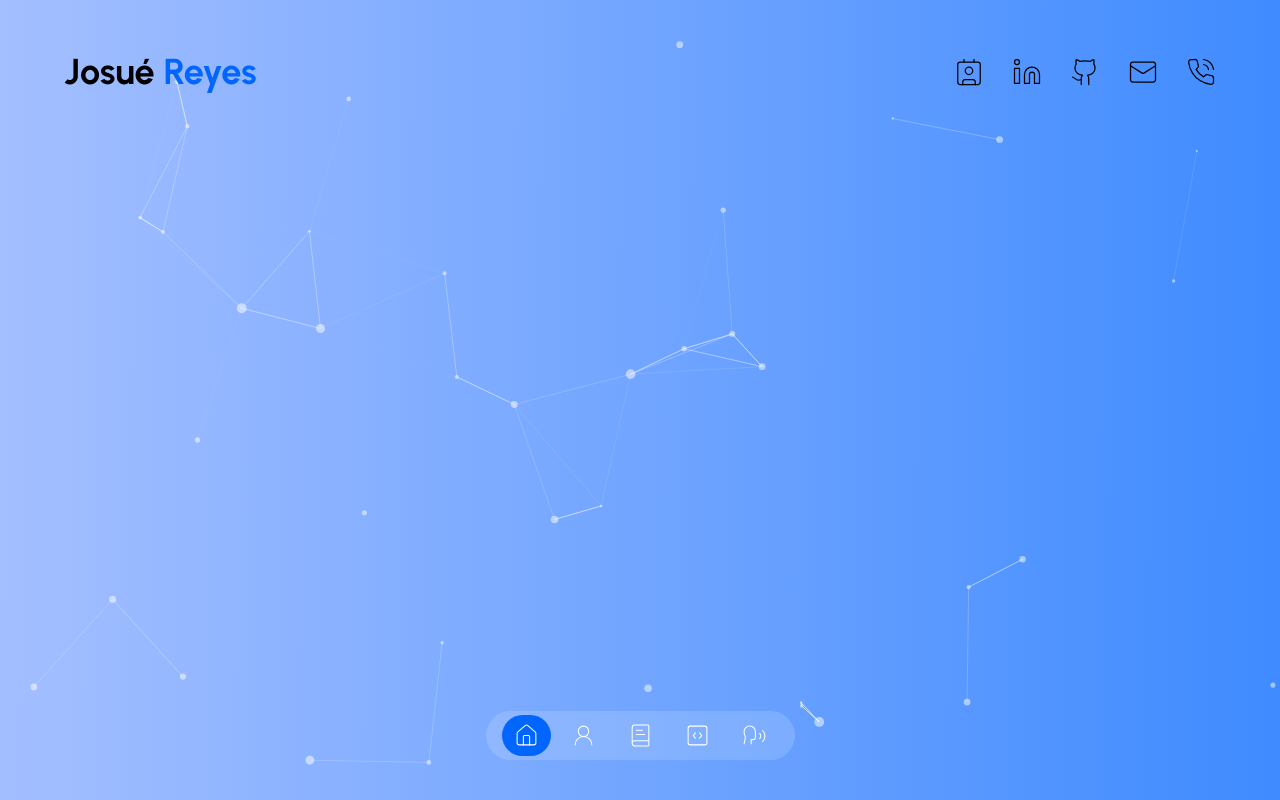
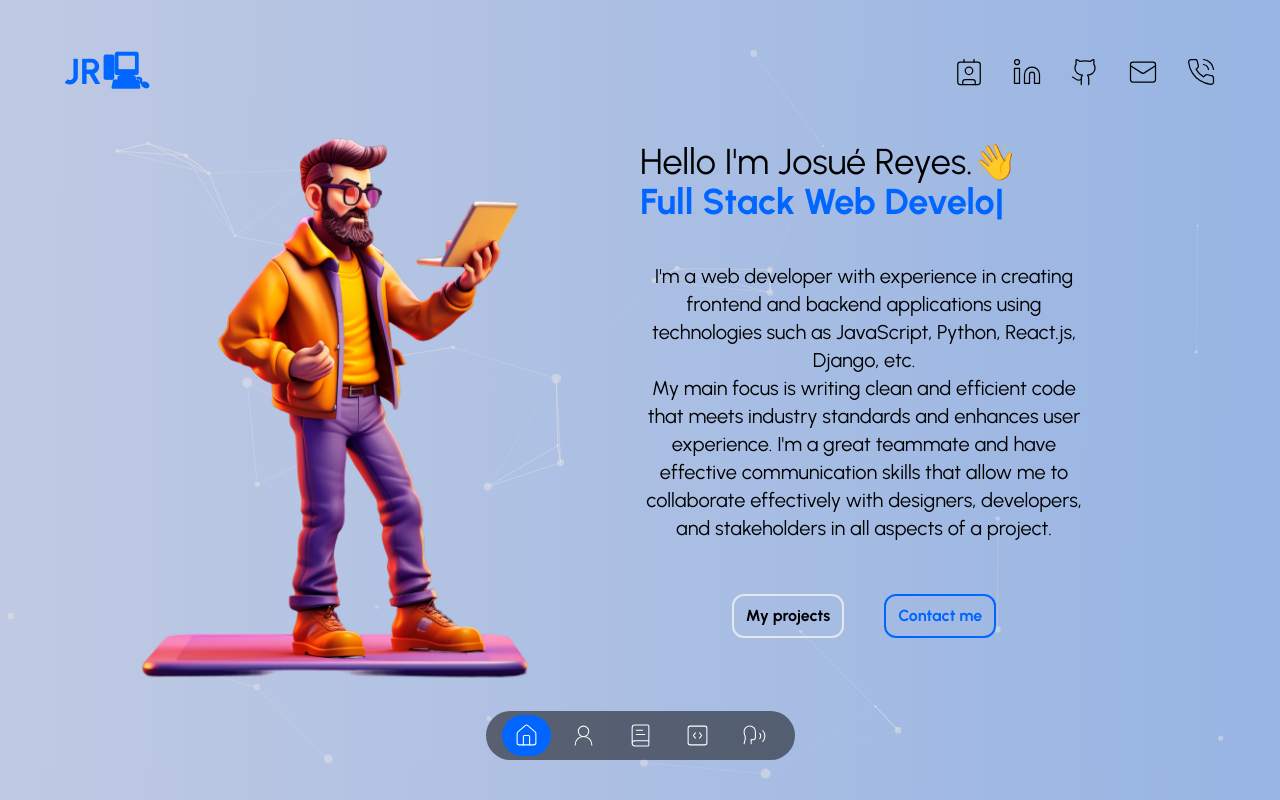
Before and after one commit to josuereyes16/developer-portfolio, a Next.js app: page / in a window 1280 px wide. Built offline with nearby package versions, Linux system fonts and the light colour scheme.

Commit message:
feat: home completo al 100%

```diff
--- a/app/page.tsx
+++ b/app/page.tsx
@@ -1,7 +1,7 @@
 "use client"
 
 import  CoverParticles  from "@/components/cover-particles";
-//import Introduction from "@/components/introduction";
+import Introduction from "@/components/introduction";
 import TransitionPage from "@/components/transition-page";
 
 export default function Home() {
@@ -10,6 +10,7 @@ export default function Home() {
       <TransitionPage />
       <div className="flex min-h-[100vh] h-full bg-no-repeat bg-gradient-cover">
         <CoverParticles />
+        <Introduction />
       </div>
     </main>
   );
--- a/components/header.tsx
+++ b/components/header.tsx
@@ -3,6 +3,7 @@
 import { socialNetworks } from "@/data";
 import Link from "next/link";
 import { MotionTransition } from "./transition-components";
+import { BookText } from "lucide-react";
 
 const Header = () => {
     return (
@@ -11,8 +12,9 @@ const Header = () => {
                 <div className="container justify-between max-w-6xl mx-auto md:flex">
                     <Link href='/'>
                         <h1 className="my-3 text-4xl font-bold text-center md:text-left">
-                            Josué
-                            <span className="text-secondary"> Reyes</span>
+
+                            <span className="text-secondary">     JR🖳                        </span>
+
                         </h1>
                     </Link>
                     <div className="flex items-center justify-center gap-7">
--- /dev/null
+++ b/components/introduction.tsx
@@ -0,0 +1,49 @@
+import { AlignCenter } from "lucide-react";
+import Image from "next/image";
+import { TypeAnimation } from 'react-type-animation';
+
+const Introduction = () => {
+    return (
+        <div className="z-20 w-full bg-darkBg/60">
+            <div className="z-20 grid items-center h-full p-6 py-20 md:py-0 md:grid-cols-2">
+                <Image src="/home-4.png" priority width="800" height="800" alt="Avatar" />
+                <div className="flex flex-col justify-center max-w-md">
+                    <h1 className="mb-5 text-2xl leading-tight text-center md:text-left md:text-4xl md:mb-10">Hello I'm Josué Reyes.👋
+                    <br />
+                        <TypeAnimation
+                            sequence={[
+                                'Full ',
+                                1000,
+                                'Full Stack ',
+                                1000,
+                                'Full Stack Web ',
+                                1000,
+                                'Full Stack Web Developer',
+                                1000,
+                            ]}
+                            wrapper="span"
+                            speed={50}
+                            repeat={Infinity}
+                            className="font-bold text-secondary"
+                        />
+                    </h1>
+                    <p className="mx-auto mb-2 text-xl text-center md:text-xl md:mx-0 md:mb-8">
+                    I'm a web developer with experience in creating frontend and backend applications using technologies such as JavaScript, Python, React.js, Django, etc. <br />
+                     My main focus is writing clean and efficient code that meets industry standards and enhances user experience. I'm a great teammate and have effective communication skills that allow me to collaborate effectively with designers, developers, and stakeholders in all aspects of a project.
+                    </p>
+                    <div className="flex flex-col items-center justify-center gap-3 mx-auto md:flex-row md:justify-center md:gap-10">
+                        <a href="/portfolio" className="px-3 py-2 my-2 transition-all border-2 cursor-pointer text-md w-fit rounded-xl hover:shadow-xl hover:shadow-white/100 font-bold">
+                            My projects
+                        </a>
+                        <a href="/contact"
+                            className="px-3 py-2 my-5 transition-all border-2 cursor-pointer text-md w-fit text-secondary border-secondary rounded-xl hover:shadow-xl hover:shadow-secondary font-bold" >
+                            Contact me
+                        </a>
+                    </div>
+                </div>
+            </div>
+        </div>
+    );
+}
+
+export default Introduction;
--- a/components/navbar.tsx
+++ b/components/navbar.tsx
@@ -13,7 +13,7 @@ const Navbar = () => {
     return (
         <MotionTransition position="right" className="fixed z-40 flex flex-col items-center justify-center w-full mt-auto h-max bottom-10">
             <nav>
-                <div className="flex items-center justify-center gap-2 px-4 py-1 rounded-full bg-white/15 background-blur-sm">
+                <div className="flex items-center justify-center gap-2 px-4 py-1 rounded-full bg-black/50 background-blur-sm">
                     {itemsNavbar.map((item) => (
                         <div
                             key={item.id}
--- a/data.tsx
+++ b/data.tsx
@@ -58,7 +58,7 @@ export const itemsNavbar = [
         id: 5,
         title: "Home",
         icon: <Speech size={25} color="#fff" strokeWidth={1} />,
-        link: "/testimonials",
+        link: "/contact",
     },
 ];
 
--- a/package.json
+++ b/package.json
@@ -15,7 +15,8 @@
     "lucide-react": "^0.419.0",
     "next": "14.2.5",
     "react": "^18",
-    "react-dom": "^18"
+    "react-dom": "^18",
+    "react-type-animation": "^3.2.0"
   },
   "devDependencies": {
     "@types/node": "^20.14.13",
```
Also changed, not shown: public/2.png (added), 1 other file (tests, documents, lock files or other folders).
